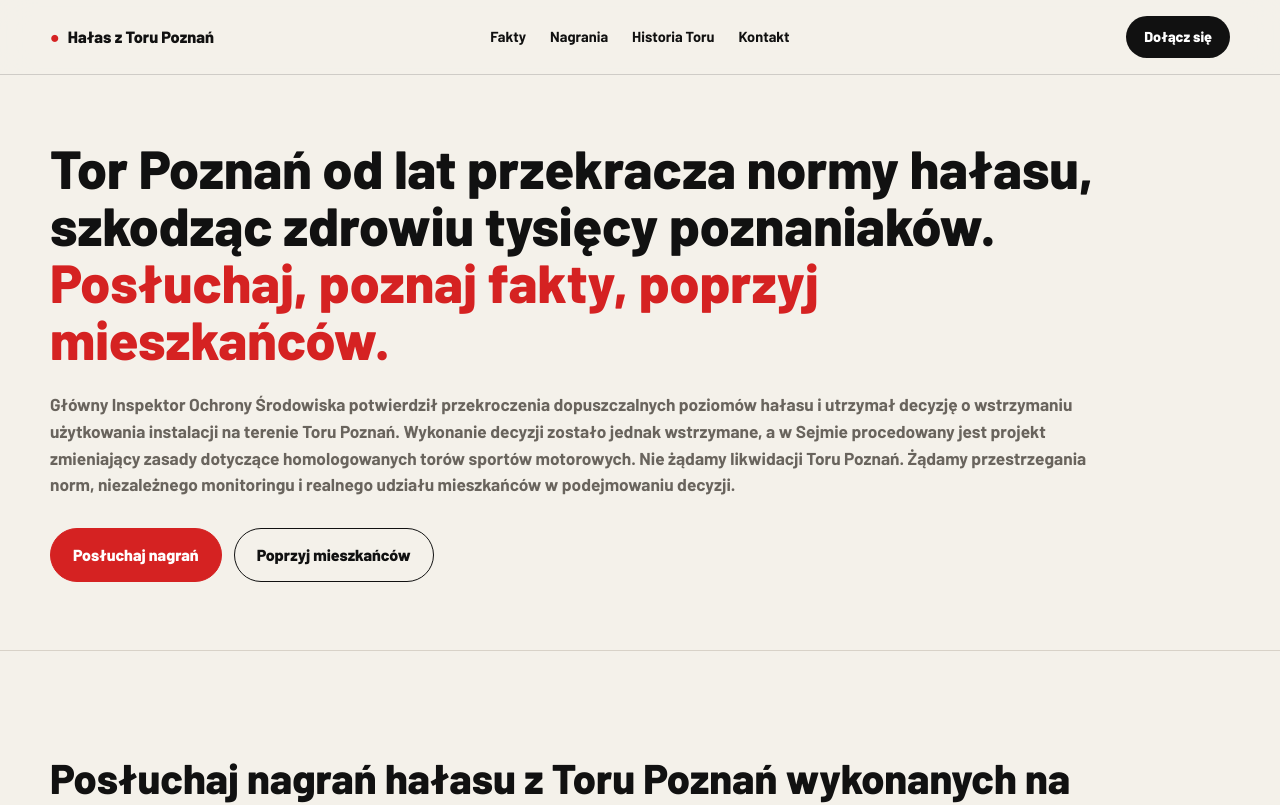
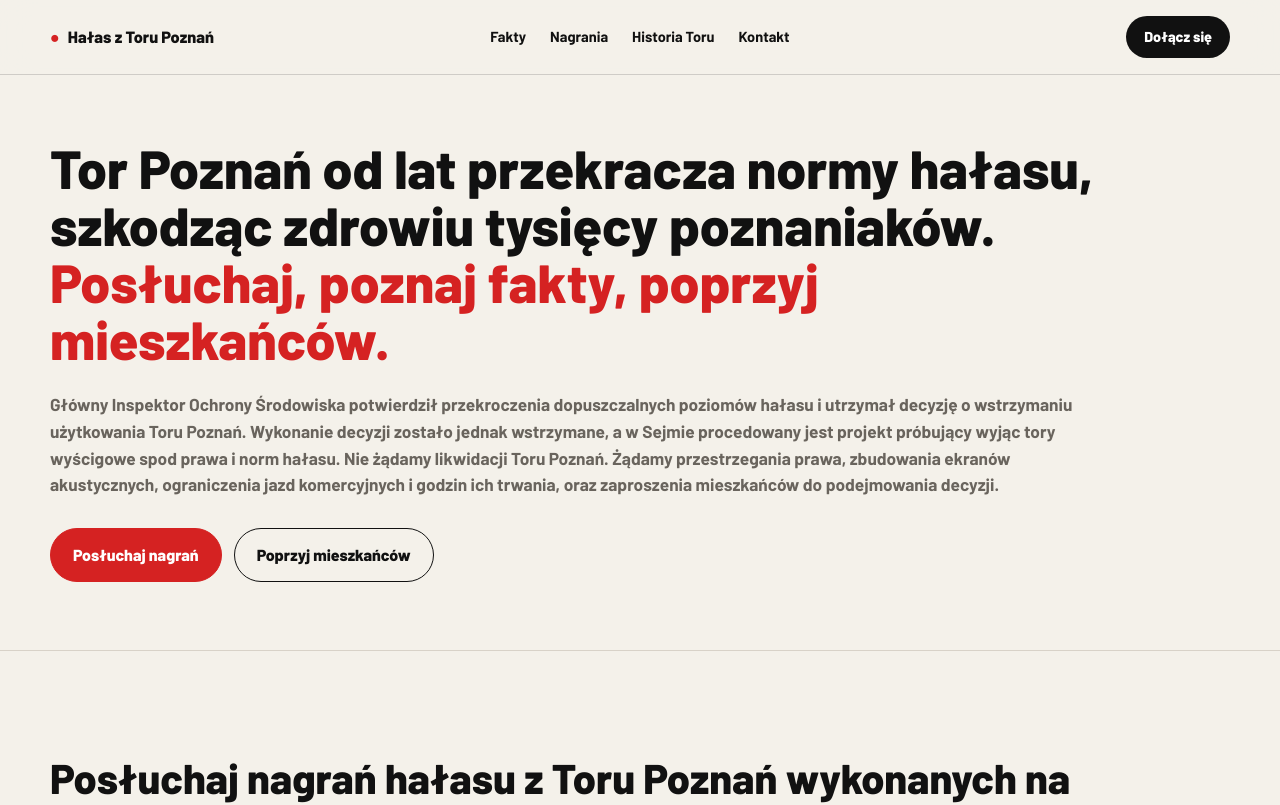
Before and after one commit to torpoznanhalas/strona-publiczna, a Next.js app: page / in a window 1280 px wide. Shown: the top 805 px of the page. Built offline with nearby package versions, Linux system fonts and the light colour scheme; no server answers; the database is empty.

Commit message:
Update page.tsx

```diff
--- a/app/page.tsx
+++ b/app/page.tsx
@@ -45,11 +45,11 @@
             </h1>
             <p className="hero-description">
               Główny Inspektor Ochrony Środowiska potwierdził przekroczenia dopuszczalnych poziomów
-              hałasu i utrzymał decyzję o wstrzymaniu użytkowania instalacji na terenie Toru Poznań.
+              hałasu i utrzymał decyzję o wstrzymaniu użytkowania Toru Poznań.
               Wykonanie decyzji zostało jednak wstrzymane, a w Sejmie procedowany jest projekt
-              zmieniający zasady dotyczące homologowanych torów sportów motorowych. Nie żądamy
-              likwidacji Toru Poznań. Żądamy przestrzegania norm, niezależnego monitoringu i realnego
-              udziału mieszkańców w podejmowaniu decyzji.
+              próbujący wyjąc tory wyścigowe spod prawa i norm hałasu. Nie żądamy
+              likwidacji Toru Poznań. Żądamy przestrzegania prawa, zbudowania ekranów akustycznych,
+              ograniczenia jazd komercyjnych i godzin ich trwania, oraz zaproszenia mieszkańców do podejmowania decyzji.
             </p>
             <div className="button-row hero-buttons">
               <a className="button button-accent" href="#nagrania">
```
